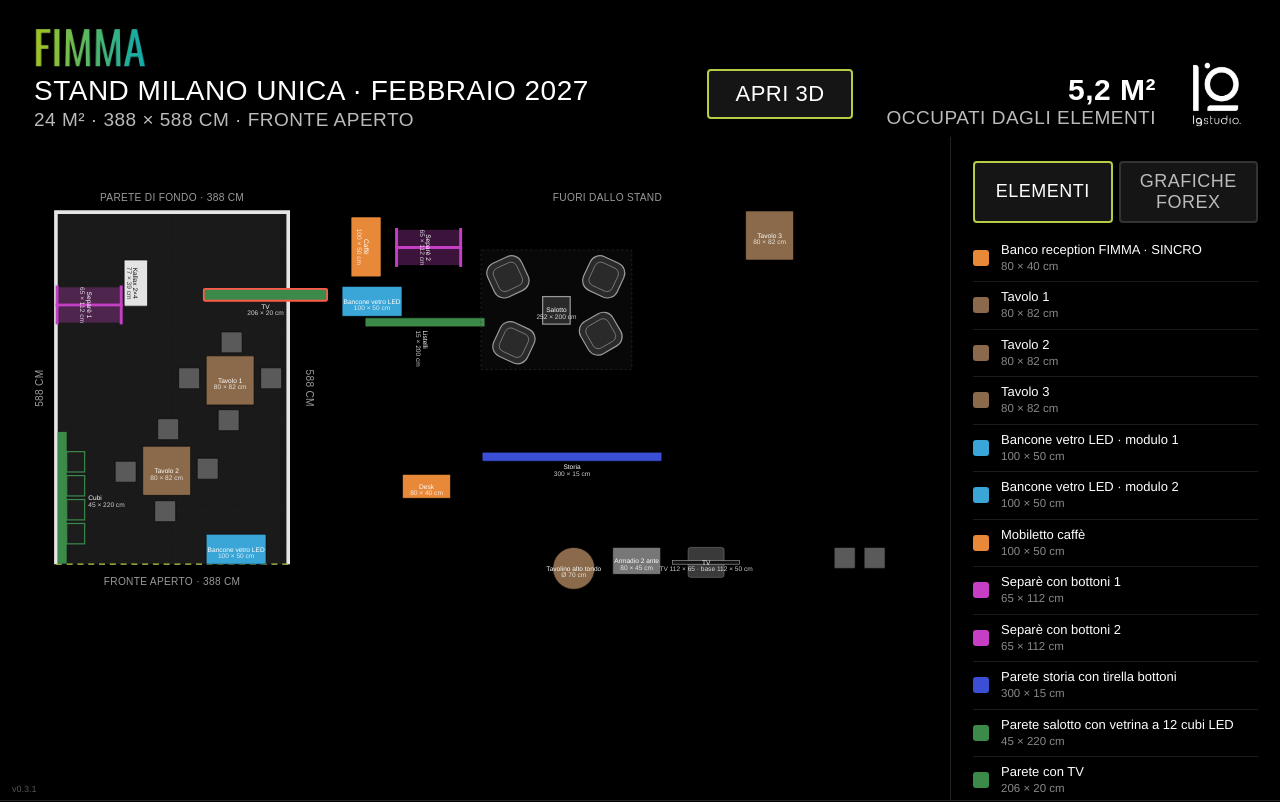
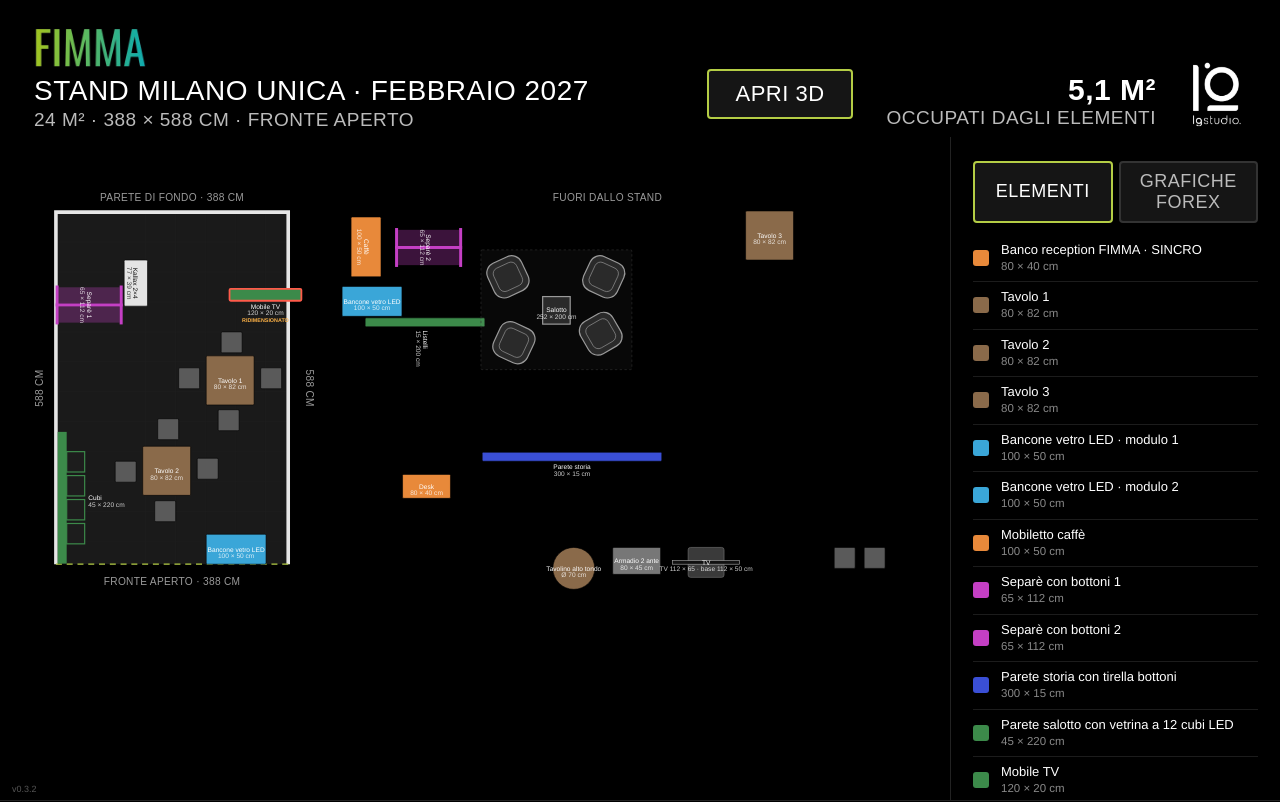
Before and after one commit to Dev-LGStudio/FIMMA_Stand-Milano-Unica-2027, a plain HTML site: page index.html in a window 1280 px wide. Shown: the top 802 px of the page. Drawn offline with Linux system fonts and the light colour scheme.

Commit message:
v0.3.2 · Mobile TV 120 cm, Parete storia, grafiche desk e tavoli 2025
Co-Authored-By: Claude Opus 5.5 <noreply@anthropic.com>

```diff
--- a/index.html
+++ b/index.html
@@ -99,7 +99,7 @@ aside h3{font-family:"Cond","DIN Condensed",sans-serif;text-transform:uppercase;
 <div><b>Vista 3D</b>Apri 3D mostra lo stand in tre dimensioni e si aggiorna mentre sposti gli elementi.</div>
 <div><b>Annullare</b>Indietro annulla l'ultima mossa, Idea base riporta alla disposizione di partenza. La disposizione resta salvata in questo browser.</div>
 </section>
-<div class="ver">v0.3.1</div>
+<div class="ver">v0.3.2</div>
 
 <script>
 window.name='fimmapianta';
@@ -116,7 +116,7 @@ const EL=[
  {id:'e2',n:'Separè con bottoni 2',w:65,d:112,c:'#c43fc4',shape:'I'},
  {id:'tl',n:'Parete storia con tirella bottoni',w:300,d:15,c:'#3a4fd6'},
  {id:'cu',n:'Parete salotto con vetrina a 12 cubi LED',w:45,d:220,c:'#3c8a4a',shape:'cubi'},
- {id:'tv',n:'Parete con TV',w:206,d:20,c:'#3c8a4a'},
+ {id:'tv',n:'Mobile TV',w:206,d:20,c:'#3c8a4a'},
  {id:'li',n:'Parete a listelli di legno del salotto',w:15,d:200,c:'#3c8a4a'},
  {id:'sa',n:'Salotto · 4 poltrone e tavolino',w:252,d:200,c:'#9a9a9a',shape:'salotto'},
  {id:'k24',n:'Kallax 2×4',w:77,d:39,c:'#e4e4e4',dark:1},
@@ -128,7 +128,7 @@ const FX=[["Milano Unica 2026", [{"id": "fx2", "n": "Alfa New Classic", "w": 98,
 FX.forEach(([g,it])=>it.forEach(f=>EL.push({id:f.id,n:f.n+' · '+g,w:f.w,d:10,c:'#ffffff',sz:f.w+' cm · h '+f.h,fx:f,g})));
 for(let i=1;i<=10;i++)EL.push({id:'s'+i,n:'Seduta alta',w:35,d:35,c:'#5a5a5a',grp:'sg'});
 EL.forEach(e=>{e.w0=e.w;e.d0=e.d});
-const RW=388,RD=588,SX=830,SNAP=5,KEY='fimma-mu27-pianta-v8';
+const RW=388,RD=588,SX=830,SNAP=5,KEY='fimma-mu27-pianta-v9';
 const NS='http://www.w3.org/2000/svg';
 const svg=document.getElementById('plan');
 function mk(t,a,p){const e=document.createElementNS(NS,t);for(const k in a)e.setAttribute(k,a[k]);(p||svg).appendChild(e);return e}
@@ -140,7 +140,7 @@ function initial(){
  return s;
 }
 function idea(){const s=initial();const P={e1:[23,99,90],k24:[95,99,90],tv:[247,128,0],t1:[251,240,0],s1:[276,200,0],s2:[205,260,0],s3:[342,260,0],s4:[271,330,0],t2:[145,391,0],s5:[170,345,0],s6:[99,416,0],s7:[236,411,0],s8:[165,482,0],cu:[3,367,0],b2:[251,538,0],b1:[478,124,0],cf:[468,33,90],e2:[590,3,90],sa:[710,63,0],li:[609,84,90],tl:[712,401,0],desk:[579,438,0],t3:[1152,-2,0],tt:[830,560,0],ar:[930,560,0],pt:[1030,560,0],pr:[1180,580,0],s9:[1300,560,0],s10:[1350,560,0]};
- for(const k in P)s[k]={x:P[k][0],y:P[k][1],r:P[k][2],on:1};return s}
+ for(const k in P)s[k]={x:P[k][0],y:P[k][1],r:P[k][2],on:1};s.tv.w=120;s.tv.x=Math.round(s.tv.x+(206-120)/2);return s}
 function prop2(){const s=initial();const P={caf:0,cf:[144,0,0],t1:[70,110,0],s1:[32,133,0],s2:[153,133,0],t2:[240,110,0],s3:[202,133,0],s4:[323,133,0],e1:[64,216,90],e2:[260,216,90],b1:[95,335,90],b2:[95,435,90],cu:[0,330,0],desk:[300,540,0]};
  for(const k in P)if(P[k])s[k]={x:P[k][0],y:P[k][1],r:P[k][2],on:1};return s}
 let SLOT='A';
@@ -200,7 +200,7 @@ function draw(e){
   if(e.shape==='cubi'){bd.setAttribute('fill','rgba(0,0,0,0)');bd.setAttribute('stroke','none');
    mk('rect',{x:0,y:0,width:15,height:e.d,fill:e.c},g);const y0=(e.d-4*40)/2;for(let i=0;i<4;i++)mk('rect',{x:15,y:y0+i*40+3,width:30,height:34,fill:'#1d1d1d',stroke:e.c,'stroke-width':2},g)}
   const lb=mk('text',{class:'lbl'+(e.dark?' d':''),x:e.w/2,y:e.d/2+4,'text-anchor':'middle'},g);
-  lb.textContent=e.grp?'':e.n.replace(/ ·.*$/,'').replace('Banco reception FIMMA','Desk').replace(/^Salotto.*/,'Salotto').replace('Pannello removibile davanti al bancone','Pannello bancone').replace('TV 50″ con piantana','TV').replace(/ · Milano Unica (20\d\d)$/,' $1').replace(/ · Fiera AA (20\d\d)$/,' AA $1').replace('Forex settori e mappa Europa','Forex mappa').replace('Forex Alfa New Classic','Forex Alfa').replace('Forex timeline 65 anni','Forex 65 anni').replace('Parete storia con tirella bottoni','Storia').replace('Vetrina prodotti a cubi LED','Cubi').replace('Mobiletto caffè','Caffè').replace('Separè con bottoni','Separè').replace('Parete con TV','TV').replace('Parete a listelli di legno del salotto','Listelli').replace('Parete salotto con vetrina a 12 cubi LED','Cubi');
+  lb.textContent=e.grp?'':e.n.replace(/ ·.*$/,'').replace('Banco reception FIMMA','Desk').replace(/^Salotto.*/,'Salotto').replace('Pannello removibile davanti al bancone','Pannello bancone').replace('TV 50″ con piantana','TV').replace(/ · Milano Unica (20\d\d)$/,' $1').replace(/ · Fiera AA (20\d\d)$/,' AA $1').replace('Forex settori e mappa Europa','Forex mappa').replace('Forex Alfa New Classic','Forex Alfa').replace('Forex timeline 65 anni','Forex 65 anni').replace('Vetrina prodotti a cubi LED','Cubi').replace('Mobiletto caffè','Caffè').replace('Separè con bottoni','Separè').replace('Parete storia con tirella bottoni','Parete storia').replace('Parete a listelli di legno del salotto','Listelli').replace('Parete salotto con vetrina a 12 cubi LED','Cubi');
   if(e.d<25)lb.setAttribute('y',e.d+13),lb.setAttribute('class','lbl');
   if(e.w<50&&!e.grp){lb.setAttribute('x',e.w+6);lb.setAttribute('text-anchor','start');lb.setAttribute('class','lbl')}
   if(!e.grp){const rz=S[e.id]&&(S[e.id].w||S[e.id].d||S[e.id].h);const sz=mk('text',{class:lb.getAttribute('class'),x:lb.getAttribute('x'),y:+lb.getAttribute('y')+11,'text-anchor':lb.getAttribute('text-anchor'),'font-size':9,opacity:.8},g);sz.textContent=e.fx?(e.w+' cm · h '+(S[e.id].h||e.fx.h)):((S[e.id].w||S[e.id].d)?(e.w+' × '+e.d+' cm'):(e.sz||(e.w+' × '+e.d+' cm')));
```
Also changed, not shown: 3d.html (+1 -1 lines).
